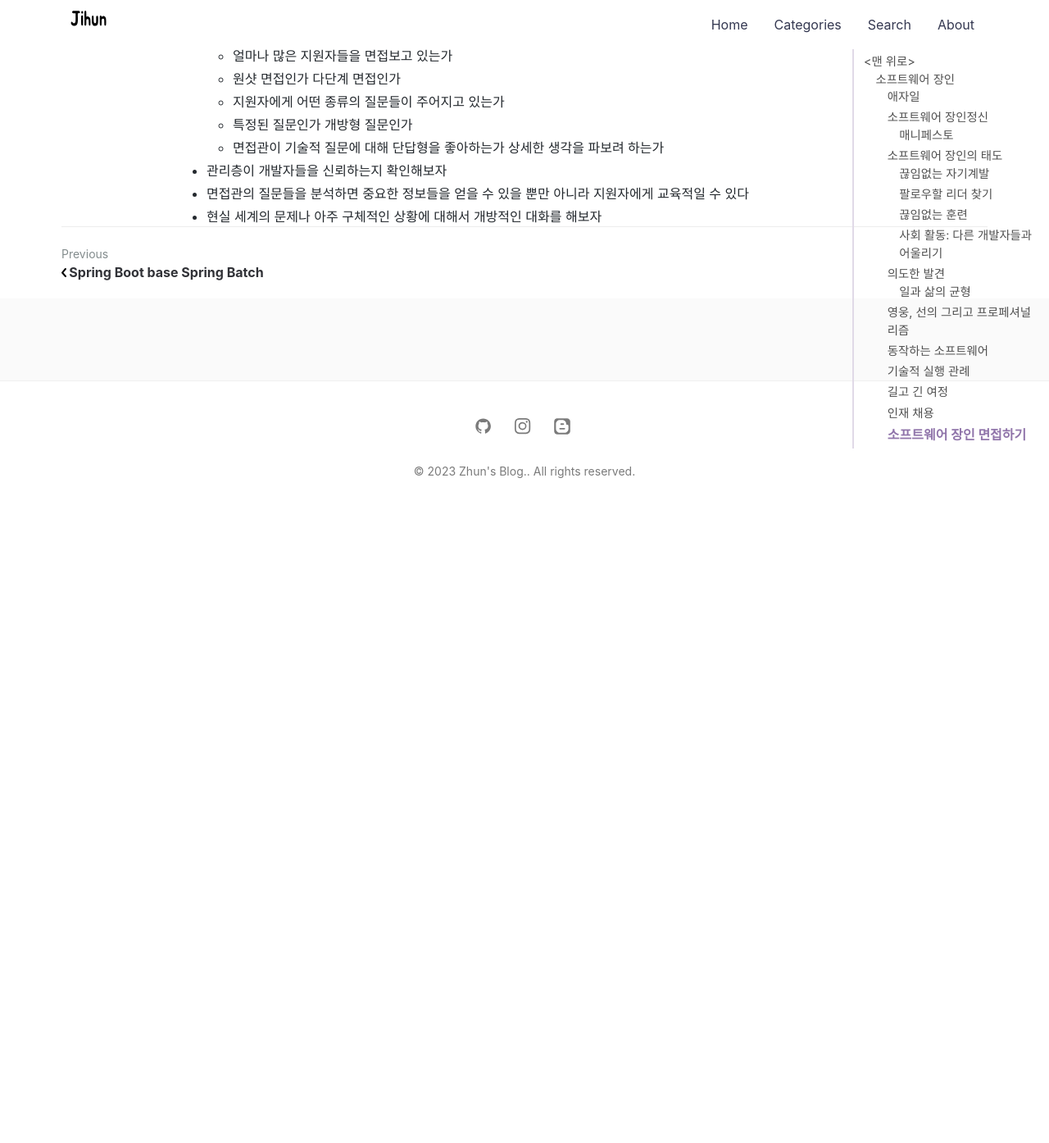
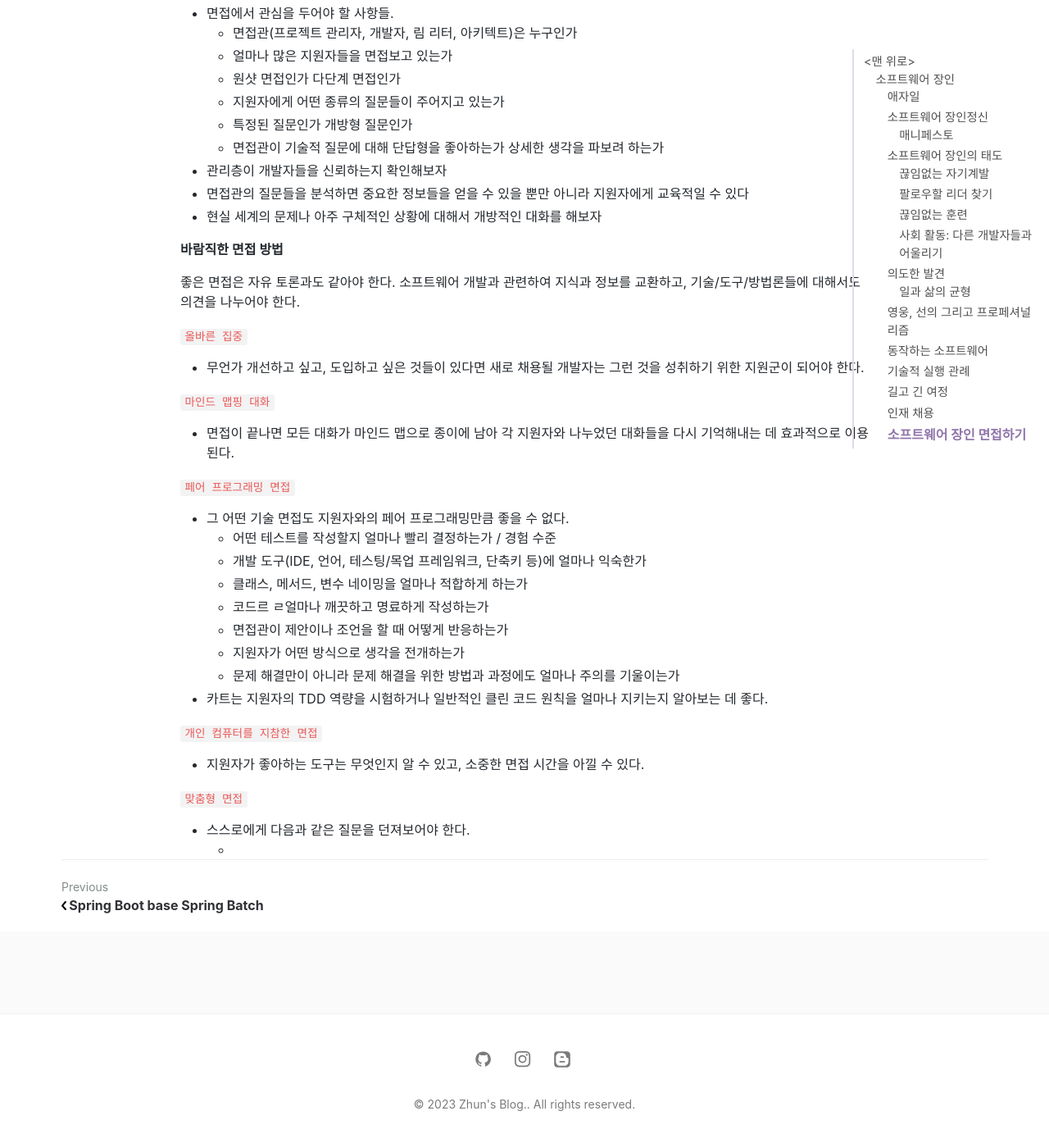
Before and after one commit to jihunparkme/jihunparkme.github.io, a Jekyll site: the page built from _posts/2023-02-01-a-software-master.md, in a window 1280 px wide and 1400 px high, scrolled down 11134 px. Shown: the top 1394 px of the window at 82% size. Built offline with Jekyll 4.4.1, drawn with Linux system fonts in a browser that asks for light colours; nearby versions of some CDN libraries; comment, search, counter and statistics services are not loaded; before the commit the page ends 11764 px from its top, so only the background shows below that; some of the changed text lies outside the part shown.

Commit message:
[software master] 바람직한 면접 방법

```diff
--- a/_posts/2023-02-01-a-software-master.md
+++ b/_posts/2023-02-01-a-software-master.md
@@ -444,3 +444,35 @@ XP 실행 관례의 일부를 살펴보자.
 - 관리층이 개발자들을 신뢰하는지 확인해보자
 - 면접관의 질문들을 분석하면 중요한 정보들을 얻을 수 있을 뿐만 아니라 지원자에게 교육적일 수 있다
 - 현실 세계의 문제나 아주 구체적인 상황에 대해서 개방적인 대화를 해보자
+
+**바람직한 면접 방법**
+
+좋은 면접은 자유 토론과도 같아야 한다. 소프트웨어 개발과 관련하여 지식과 정보를 교환하고, 기술/도구/방법론들에 대해서도 의견을 나누어야 한다.
+
+`올바른 집중`
+
+- 무언가 개선하고 싶고, 도입하고 싶은 것들이 있다면 새로 채용될 개발자는 그런 것을 성취하기 위한 지원군이 되어야 한다.
+
+`마인드 맵핑 대화`
+
+- 면접이 끝나면 모든 대화가 마인드 맵으로 종이에 남아 각 지원자와 나누었던 대화들을 다시 기억해내는 데 효과적으로 이용된다.
+
+`페어 프로그래밍 면접`
+- 그 어떤 기술 면접도 지원자와의 페어 프로그래밍만큼 좋을 수 없다.
+  - 어떤 테스트를 작성할지 얼마나 빨리 결정하는가 / 경험 수준
+  - 개발 도구(IDE, 언어, 테스팅/목업 프레임워크, 단축키 등)에 얼마나 익숙한가
+  - 클래스, 메서드, 변수 네이밍을 얼마나 적합하게 하는가
+  - 코드르 ㄹ얼마나 깨끗하고 명료하게 작성하는가
+  - 면접관이 제안이나 조언을 할 때 어떻게 반응하는가
+  - 지원자가 어떤 방식으로 생각을 전개하는가
+  - 문제 해결만이 아니라 문제 해결을 위한 방법과 과정에도 얼마나 주의를 기울이는가
+- 카트는 지원자의 TDD 역량을 시험하거나 일반적인 클린 코드 원칙을 얼마나 지키는지 알아보는 데 좋다.
+
+`개인 컴퓨터를 지참한 면접`
+
+- 지원자가 좋아하는 도구는 무엇인지 알 수 있고, 소중한 면접 시간을 아낄 수 있다.
+
+`맞춤형 면접`
+
+- 스스로에게 다음과 같은 질문을 던져보어야 한다.
+  -
```
